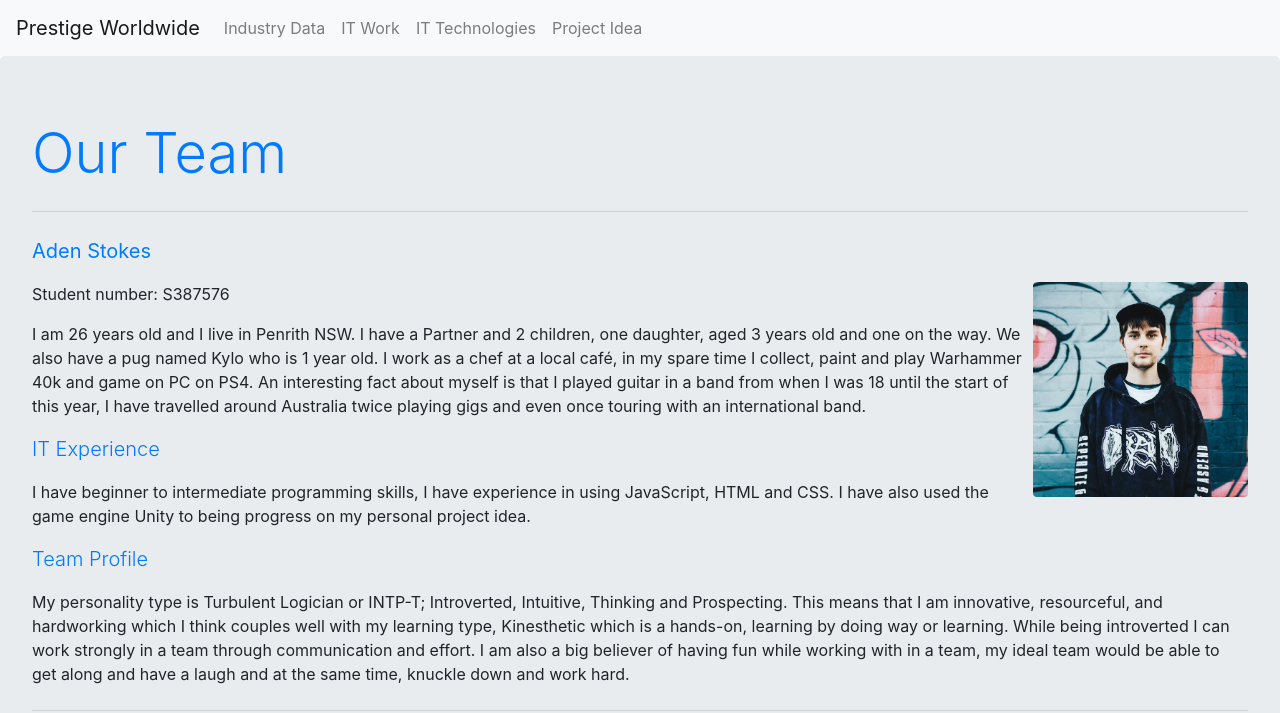
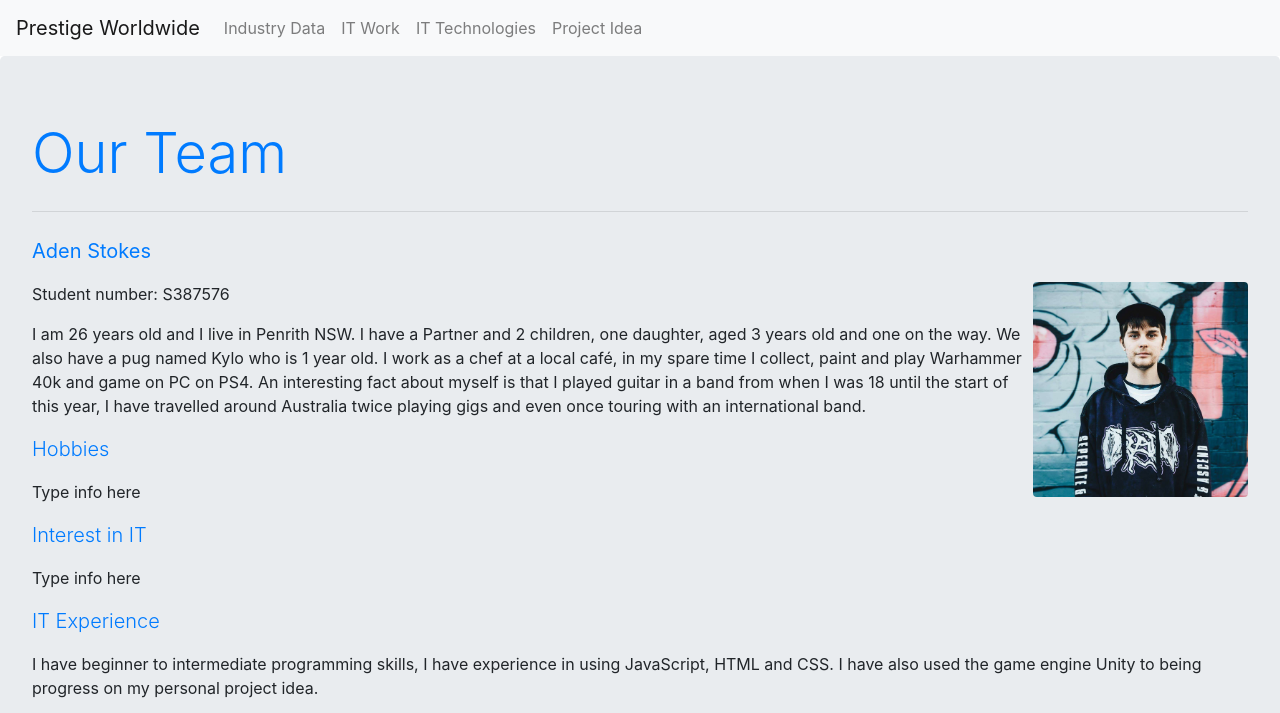
Before and after one commit to myamyintzuthant/A2-17, a plain HTML site: page index.html in a window 1280 px wide. Shown: the top 713 px of the page. Drawn offline with nearby package versions, Linux system fonts and the light colour scheme.

Commit message:
Update to template

```diff
--- a/index.html
+++ b/index.html
@@ -50,6 +50,10 @@
     <img src="aden.jpg" alt="Aden Stokes" height= "215" width="215" class="rounded float-right">
     <p>Student number: S387576</p>
     <p>I am 26 years old and I live in Penrith NSW. I have a Partner and 2 children, one daughter, aged 3 years old and one on the way. We also have a pug named Kylo who is 1 year old. I work as a chef at a local café, in my spare time I collect, paint and play Warhammer 40k and game on PC on PS4. An interesting fact about myself is that I played guitar in a band from when I was 18 until the start of this year, I have travelled around Australia twice playing gigs and even once touring with an international band.</p>
+    <p class="lead text-primary">Hobbies</p>
+    <p>Type info here</p>
+    <p class="lead text-primary">Interest in IT</p>
+    <p>Type info here</p>
     <p class="lead text-primary">IT Experience</p>
     <p>I have beginner to intermediate programming skills, I have experience in using JavaScript, HTML and CSS. I have also used the game engine Unity to being progress on my personal project idea.</p>
     <p class="lead text-primary">Team Profile</p>
```
